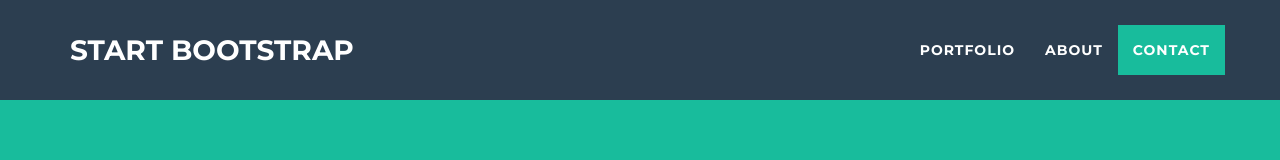
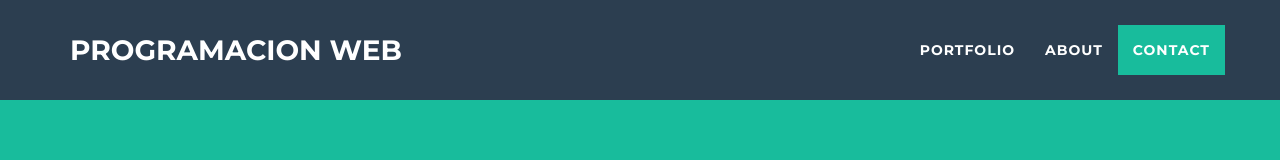
Before and after one commit to nikandres/nicolas, a website: page index.html in a window 1280 px wide. Shown: the top 160 px of the page. Drawn offline with nearby package versions, Linux system fonts and the light colour scheme.

Commit message:
segundo cambio

```diff
--- a/index.html
+++ b/index.html
@@ -42,7 +42,7 @@
                 <button type="button" class="navbar-toggle" data-toggle="collapse" data-target="#bs-example-navbar-collapse-1">
                     <span class="sr-only">Toggle navigation</span> Menu <i class="fa fa-bars"></i>
                 </button>
-                <a class="navbar-brand" href="#page-top">Start Bootstrap</a>
+                <a class="navbar-brand" href="#page-top">Programacion web</a>
             </div>
 
             <!-- Collect the nav links, forms, and other content for toggling -->
```
